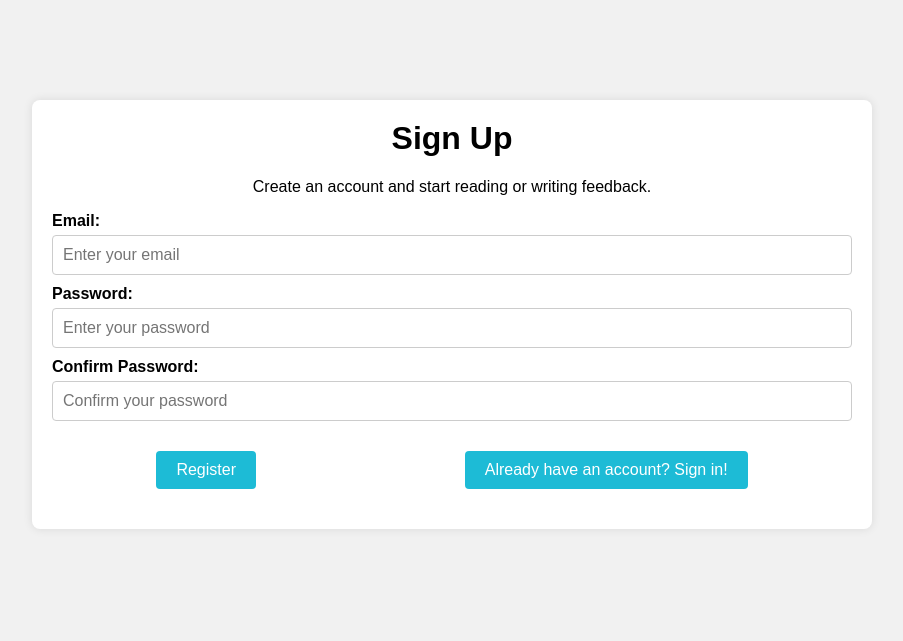
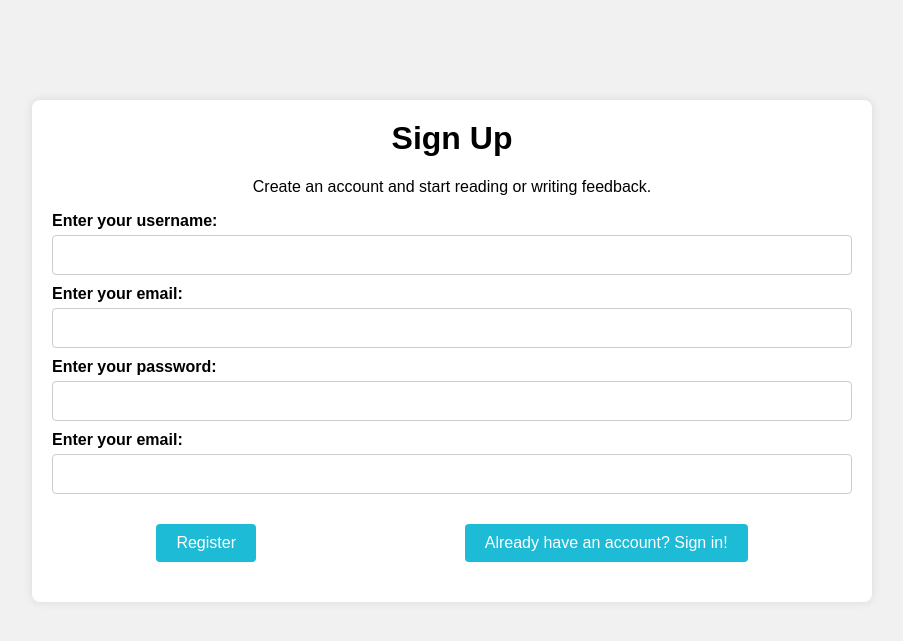
Before and after one commit to bradley121901/feedback, a Django app: page /register/ in a window 1280 px wide. Shown: the top 641 px of the page, without its empty margins (188-1091 px from the left). Run offline with Django 4.2, Linux system fonts and the light colour scheme.

Commit message:
added database functionality to login/register

```diff
--- /dev/null
+++ b/feedback_service/landing/forms.py
@@ -0,0 +1,14 @@
+from django import forms
+
+
+
+class LoginForm(forms.Form):
+    logusername = forms.CharField(label="Enter your username", max_length=10, required=True)
+    logpassword = forms.CharField(label="Enter your password", max_length=10, required=True)
+
+
+class RegisterForm(forms.Form):
+    username = forms.CharField(label="Enter your username", max_length=100, required=True)
+    email = forms.CharField(label="Enter your email", max_length=100, required=True)
+    password = forms.CharField(label="Enter your password", max_length=100, required=True)
+    confirmpassword = forms.CharField(label="Enter your email:", max_length=100, required=True)
--- a/feedback_service/landing/templates/register.html
+++ b/feedback_service/landing/templates/register.html
@@ -23,7 +23,7 @@
         text-align: center;
         margin-top: 0;
       }
-      p{
+      p {
         text-align: center;
         margin-top: 0;
       }
@@ -38,10 +38,8 @@
         margin-bottom: 5px;
       }
 
-      input[type="text"],
-      input[type="password"],
-
-
+      input[type='text'],
+      input[type='password'],
       textarea {
         padding: 10px;
         font-size: 16px;
@@ -64,7 +62,7 @@
         border-radius: 4px;
         border: none;
         color: #ffffff;
-        background-color:#1dbbd6;
+        background-color: #1dbbd6;
         cursor: pointer;
       }
     </style>
@@ -74,16 +72,13 @@
       <h1>Sign Up</h1>
       <p>Create an account and start reading or writing feedback.</p>
       <div class="form-group">
-        <form method="post">
-          <label for="email">Email:</label>
-          <input type="text" id="email" name="email" required placeholder = "Enter your email">
-          <label for="password">Password:</label>
-          <input type="password" id="password" name="password" required placeholder="Enter your password">
-          <label for="confirm-password">Confirm Password:</label>
-          <input type="password" id="confirm-password" name="confirm-password" required placeholder ="Confirm your password">
+        <form method="post" name="registerform">
+          {% csrf_token %} {{ form }}
           <div class="form-actions">
             <button type="submit" name="register_btn">Register</button>
-            <button type="submit" name="signin_btn">Already have an account? Sign in!</button>
+            <button type="submit" name="signin_btn">
+              Already have an account? Sign in!
+            </button>
           </div>
         </form>
       </div>
--- a/feedback_service/landing/views.py
+++ b/feedback_service/landing/views.py
@@ -1,13 +1,42 @@
 from django.shortcuts import render, redirect
+import pymongo
+from .forms import RegisterForm
+from .forms import LoginForm
 
 def index(request):
     if request.method == "GET":
-        return render(request, "landing.html")
+        context ={}
+        context['form']= LoginForm()
+        return render(request, "landing.html", context)
 
     elif request.method == "POST":
 
         if "login" in request.POST:
-            return redirect(f"/feedbackranker")
+            form = LoginForm(request.POST)
+
+            if form.is_valid():
+
+                data = form.cleaned_data
+                logusername = data['logusername']
+                logpassword = data['logpassword']
+                print(type(logusername))
+
+             #accessing the db
+                connection_string='mongodb+srv://mongoman:mangoeatmongo@cluster0.y3jdu5m.mongodb.net/?retryWrites=true&w=majority'
+                client = pymongo.MongoClient(connection_string)
+                    #create database variable
+                db = client['Feedback']
+                    #store Users data in a dictionary
+                user_details = db.Users.find({})
+                    # looks through dictionary of data
+                for r in user_details:
+                    if(r["username"]== logusername):
+                        if(r["password"] == logpassword):
+                            return redirect(f"/feedbackranker")
+
+            return redirect(f"/")
+
+
         elif "register" in request.POST:
             return redirect(f"register/")
 
@@ -15,7 +44,43 @@ def index(request):
 
 def register(request):
     if request.method == "GET":
-        return render(request, "register.html")
+        context ={}
+        context['form']= RegisterForm()
+        return render(request, "register.html", context)
+    elif request.method == "POST":
+
+        if "register_btn" in request.POST:
+            form = RegisterForm(request.POST)
+
+            if form.is_valid():
+
+                data = form.cleaned_data
+                username = data['username']
+                email = data['email']
+                password = data['password']
+                confirmpassword = data['confirmpassword']
+
+
+                dict = {'username':username,'email': email, 'password': password}
+
+                #accessing the db
+                connection_string='mongodb+srv://mongoman:mangoeatmongo@cluster0.y3jdu5m.mongodb.net/?retryWrites=true&w=majority'
+                client = pymongo.MongoClient(connection_string)
+
+                #create database variable
+                db = client['Feedback']
+
+                #insert into Users collection on database
+                db.Users.insert_one(dict)
+
+                return redirect(f"/feedbackranker")
+
+            return redirect(f"/feedbackranker")
+
+
+        elif "login_btn" in request.POST:
+            return redirect(f"/feedbackrankers")
+
 
 
 def review_view(request):
```
Also changed, not shown: feedback_service/landing/templates/landing.html (+1 -6 lines).
